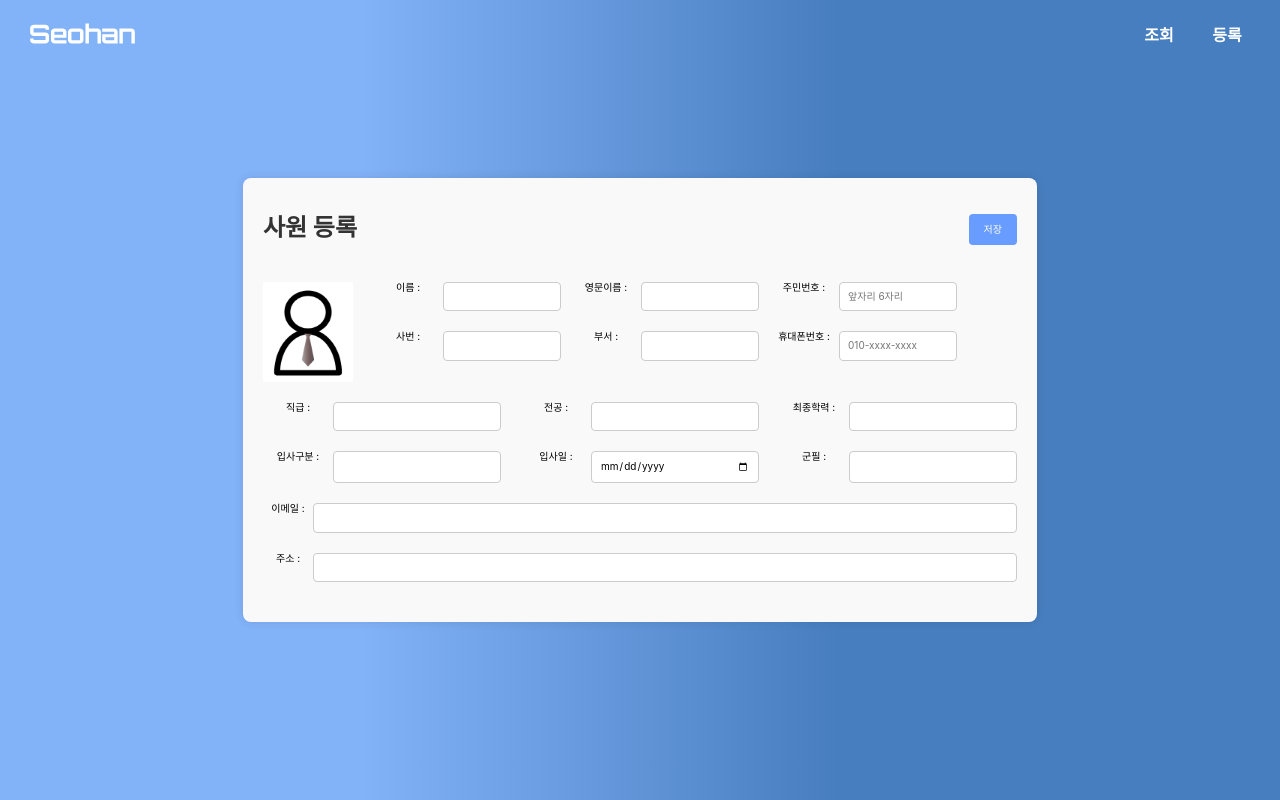
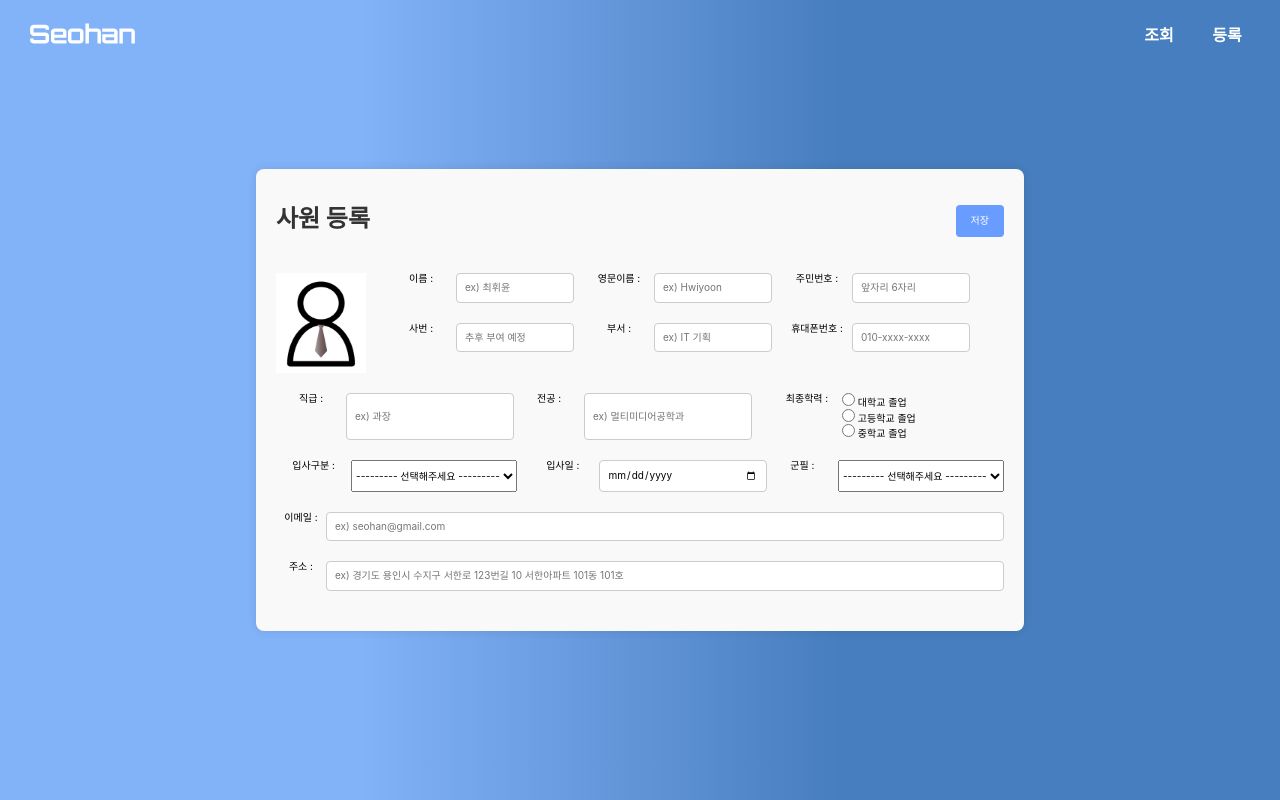
Before and after one commit to developerbugi/PMS-Project, a React (Create React App) app in the folder frontend/: page /join in a window 1280 px wide. Built offline with nearby package versions, Linux system fonts and the light colour scheme.

Commit message:
등록페이지 ｃｓｓ  수정

```diff
--- a/frontend/package.json
+++ b/frontend/package.json
@@ -10,6 +10,7 @@
     "@testing-library/jest-dom": "^5.17.0",
     "@testing-library/react": "^13.4.0",
     "@testing-library/user-event": "^13.5.0",
+    "axios": "^1.6.7",
     "normalize": "^0.3.1",
     "react": "^18.2.0",
     "react-datepicker": "^6.1.0",
--- a/frontend/src/pages/JoinEmployeePage.js
+++ b/frontend/src/pages/JoinEmployeePage.js
@@ -1,19 +1,10 @@
 import React, { useState } from "react";
 import styled from "styled-components";
 import employeeImage from '../img/Employee.png';
-import { useNavigate } from "react-router-dom";
-import { Route, Routes } from "react-router-dom";
-import GiveNumberPage from "../pages/giveNumberPage";
+
+import axios from 'axios';
 
 const JoinEmployeePage = () => {
-
-  const navigate = useNavigate();
-
-  const navigateToGive = () => {
-    navigate("/give");
-  };
-
-
 
   const [employee, setEmployee] = useState({
     name_kor: "", //이름
@@ -32,40 +23,51 @@ const JoinEmployeePage = () => {
     address: "", //주소
   });
 
-  const handleInputChange = (event) => {
-    setEmployee({
-      ...employee,
-      [event.target.name]: event.target.value,
-    });
+
+
+  const handleInputChange = (e) => {
+    setEmployee({ ...employee, [e.target.name]: e.target.value });
+
   };
 
-  /*<Button
-    onClick={navigateToGive}
-    style =
-    {{
-      marginLeft : '5px'
-    }}
-    >사번 부여</Button>  */
+    const handleSubmit = async (event) => {
+      // 이벤트의 기본 동작을 중단
+    // 폼 제출에 의한 페이지 새로고침을 막는 역할
+      event.preventDefault();
+
+      // API 호출을 위한 데이터를 설정
+      const apiData = {
+        ...employee,
+        com_id: null  // com_id(사번)를 null로 설정
+      };
+
+      try {
+        // 여기에서 apiData를 사용하여 API 호출을 수행합니다.
+        const response = await axios.post('url', apiData);
+        console.log(response.data);
+      // API 호출이 성공하면 알림을 표시
+      alert('저장되었습니다');
+      } catch (error) {
+        console.error(error);
+      }
+    };
+
 
   return (
     <SWrap>
       <EmployeeSystemContainer>
-
+      <form onSubmit={handleSubmit}>
         <main>
           <Row className="first-row">
           <Header>
           <h1>사원 등록</h1>
           </Header>
             <ControlButtons >
-              <Button>저장</Button>
+              <Button onClick={handleSubmit}>
+                저장 </Button>
+            </ControlButtons>
 
-
-            </ControlButtons>
           </Row>
-
-          <Routes>
-          <Route path="/give" element={<GiveNumberPage />}></Route>
-          </Routes>
 
           <div className="info-section">
           <div style={{ display: 'flex', alignItems: 'flex-start' }}>
@@ -91,6 +93,7 @@ const JoinEmployeePage = () => {
                   name="name_kor"
                   value={employee.name_kor}
                   onChange={handleInputChange}
+                  placeholder="ex) 최휘윤"
                   style = {{maxWidth :'100px'}}
                 />
 
@@ -107,6 +110,7 @@ const JoinEmployeePage = () => {
                   name="name_eng"
                   value={employee.name_eng}
                   onChange={handleInputChange}
+                  placeholder="ex) Hwiyoon"
                   style = {{maxWidth :'100px'}}
                 />
 
@@ -139,7 +143,8 @@ const JoinEmployeePage = () => {
                   id="com_id"
                   name="com_id"
                   value={employee.com_id}
-                  onChange={handleInputChange}
+                  readOnly  // 입력 필드를 읽기 전용으로 설정
+                  placeholder="추후 부여 예정"
                   style = {{maxWidth :'100px'}}
                 />
 
@@ -156,6 +161,7 @@ const JoinEmployeePage = () => {
                   name="dep_id"
                   value={employee.dep_id}
                   onChange={handleInputChange}
+                  placeholder="ex) IT 기획"
                   style = {{maxWidth :'100px'}}
                 />
 
@@ -167,7 +173,7 @@ const JoinEmployeePage = () => {
                 }}
                 >휴대폰번호 :</label>
                 <InputField
-                  type="text"
+                  type="tel"
                   id="mob_num"
                   name="mob_num"
                   value={employee.mob_num}
@@ -178,7 +184,9 @@ const JoinEmployeePage = () => {
               </Row>
             </div>
             </div>
-            <Row style = {{marginTop : '20px'}}>
+            <Row style = {{
+              marginTop : '20px'}}>
+
               <label htmlFor="rank_id"
               style = {{
                 width :'70px',
@@ -191,13 +199,15 @@ const JoinEmployeePage = () => {
                 name="rank_id"
                 value={employee.rank_id}
                 onChange={handleInputChange}
-                style = {{maxWidth :'150px'}}
+                placeholder="ex) 과장"
+                style = {{
+                  maxWidth :'150px'
+              }}
               />
 
               <label htmlFor="major"
               style = {{
                 width :'70px',
-                marginLeft : '20px',
                 textAlign: 'center'
                 }}
                 >전공 :</label>
@@ -207,41 +217,49 @@ const JoinEmployeePage = () => {
                 name="major"
                 value={employee.major}
                 onChange={handleInputChange}
+                placeholder="ex) 멀티미디어공학과"
                 style = {{maxWidth :'150px'}}
               />
-
               <label htmlFor="final_edu"
               style = {{
                 width :'70px',
                 marginLeft : '20px',
                 textAlign: 'center'
                 }}
-                >최종학력 :</label>
-              <InputField
-                type="text"
-                id="final_edu"
-                name="final_edu"
-                value={employee.final_edu}
-                onChange={handleInputChange}
-                style = {{maxWidth :'150px'}}
-              />
+
+              >최종학력 :</label>
+
+              <div onChange={handleInputChange}>
+                <input type="radio" value="대학교 졸업" name="final_edu" /> 대학교 졸업<br />
+                <input type="radio" value="고등학교 졸업" name="final_edu" /> 고등학교 졸업<br />
+                <input type="radio" value="중학교 졸업" name="final_edu" /> 중학교 졸업
+              </div>
+
             </Row>
 
             <Row style = {{marginTop : '20px'}}>
-              <label htmlFor="emp_type"
+
+            <label htmlFor="emp_type"
               style = {{
-                width :'70px',
-                textAlign: 'center'
+                width :'75px',
+                textAlign: 'center',
+                marginLeft : '10px'
                 }}
               >입사구분 :</label>
-              <InputField
-                type="text"
+              <select
                 id="emp_type"
                 name="emp_type"
-                value={employee.emp_type}
                 onChange={handleInputChange}
-                style = {{maxWidth :'150px'}}
-              />
+                style = {{maxWidth :'550px',
+                marginLeft : '10px'}}>
+                <option value="">--------- 선택해주세요 ---------</option>
+                <option value="정규직">정규직</option>
+                <option value="계약직">계약직</option>
+                <option value="기간제">기간제</option>
+                <option value="일용직">일용직</option>
+                <option value="파견직">파견직</option>
+                <option value="기타">기타</option>
+              </select>
 
               <label htmlFor="emp_hiredate"
               style = {{
@@ -256,24 +274,31 @@ const JoinEmployeePage = () => {
                 name="emp_hiredate"
                 value={employee.emp_hiredate}
                 onChange={handleInputChange}
-                style = {{maxWidth :'150px'}}
+                style = {{maxWidth :'150px',
+                marginLeft : '10px'}}
               />
 
               <label htmlFor="military"
                 style = {{
                 width :'70px',
-                marginLeft : '20px',
+                marginLeft : '10px',
                 textAlign: 'center'
                 }}
                 >군필 :</label>
-              <InputField
-                type="text"
+              <select
                 id="military"
                 name="military"
-                value={employee.department}
                 onChange={handleInputChange}
-                style = {{maxWidth :'150px'}}
-              />
+                style = {{
+                  maxWidth :'550px',
+                  marginLeft : '10px'
+
+              }}
+              >
+                <option value="">--------- 선택해주세요 ---------</option>
+                <option value="Y">Y</option>
+                <option value="N">N</option>
+              </select>
             </Row>
             <Row>
               <label htmlFor="email"
@@ -288,6 +313,7 @@ const JoinEmployeePage = () => {
                 name="email"
                 value={employee.email}
                 onChange={handleInputChange}
+                placeholder="ex) seohan@gmail.com"
               />
 
             </Row>
@@ -303,12 +329,17 @@ const JoinEmployeePage = () => {
                 name="address"
                 value={employee.address}
                 onChange={handleInputChange}
+                placeholder="ex) 경기도 용인시 수지구 서한로 123번길 10 서한아파트 101동 101호"
               />
             </Row>
+
           </div>
+
         </main>
+        </form>
       </EmployeeSystemContainer>
     </SWrap>
+
   );
 };
 
```
Also changed, not shown: 1 other file (tests, documents, lock files or other folders).
